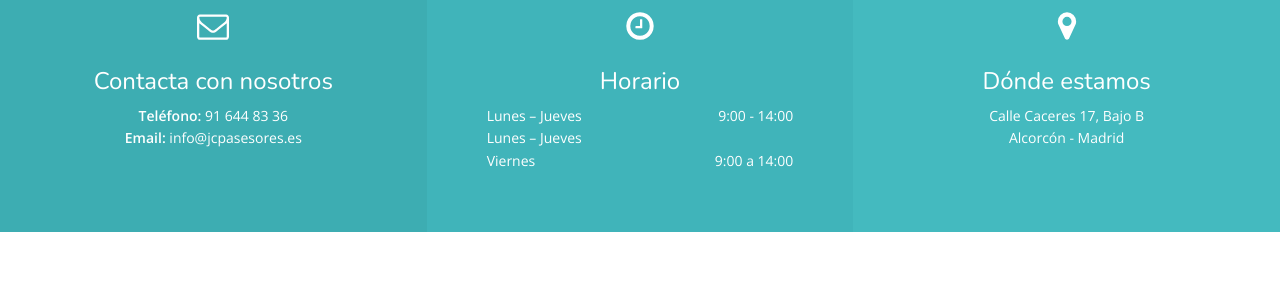
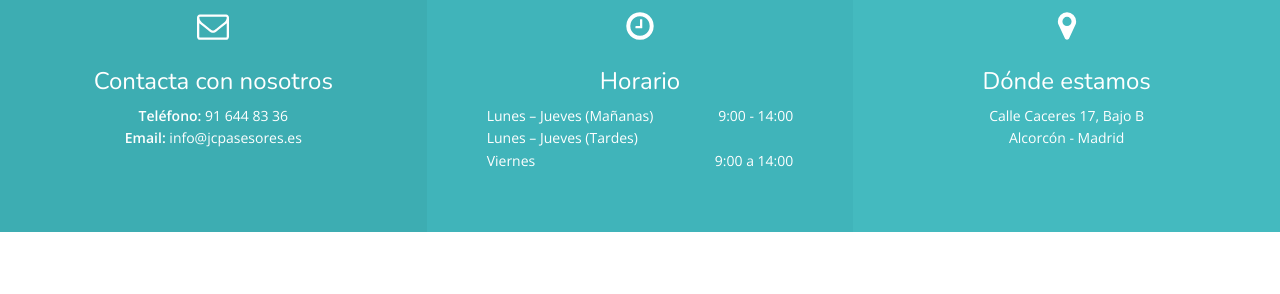
Before and after one commit to MpCity/MpCity.github.io, a Jekyll site: the page built from index.html, in a window 1280 px wide and 900 px high, scrolled down 468 px. Shown: the part 154-448 px from the top of the window. Built offline with Jekyll 4.4.1, drawn with Linux system fonts in a browser that asks for light colours; nearby versions of some CDN libraries.

Commit message:
Update index.html

```diff
--- a/index.html
+++ b/index.html
@@ -55,11 +55,11 @@ layout: default
         <table>
             <tbody>
                 <tr>
-                    <td>Lunes – Jueves</td>
+                    <td>Lunes – Jueves (Mañanas)</td>
                     <td>{{ site.monday_thursday_m }}</td>
                 </tr>
                 <tr>
-                    <td>Lunes – Jueves</td>
+                    <td>Lunes – Jueves (Tardes)</td>
                     <td>{{ site.monday_thursday_e }}</td>
                 </tr>
                 <tr>
```
